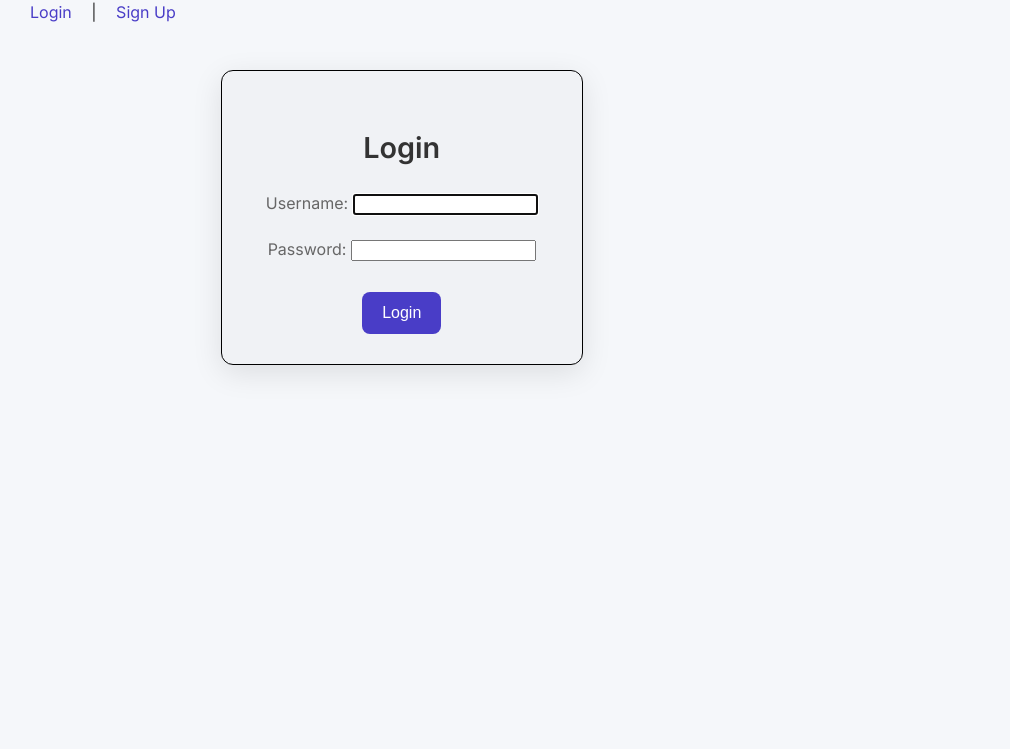
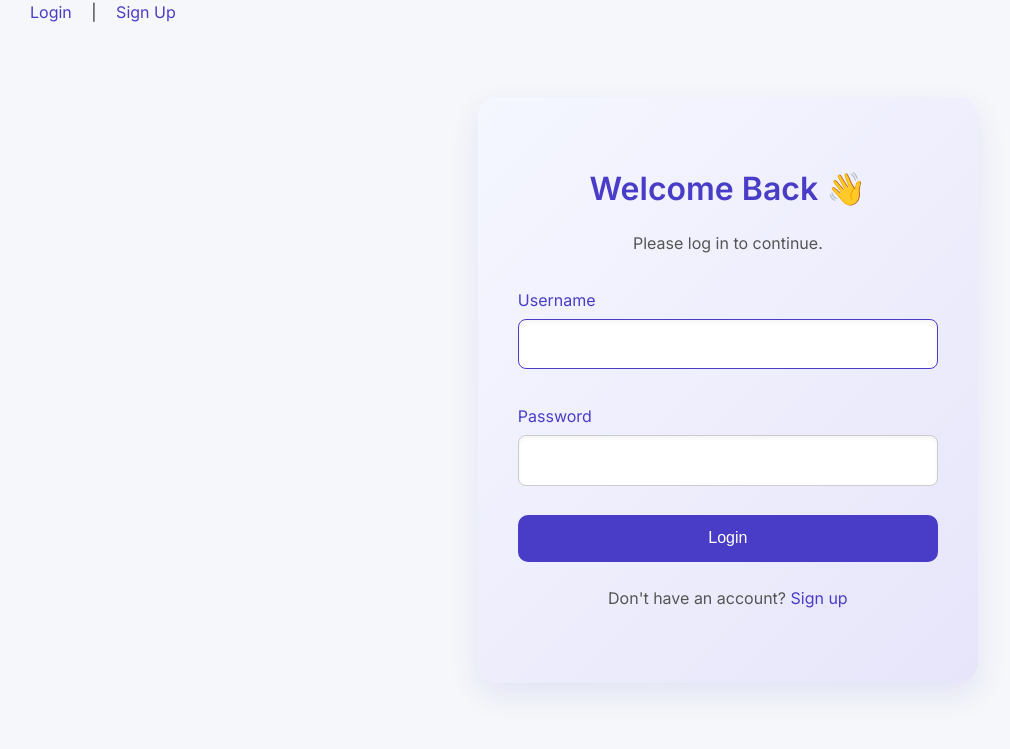
Before and after one commit to PedroGuitian/Cramora-AI, a Django app: page /accounts/login/ in a window 1280 px wide. Shown: the top 749 px of the page, without its empty margins (0-1010 px from the left). Run offline with Django 5.2, Linux system fonts and the light colour scheme.

Commit message:
Added more styles

```diff
--- a/cram_app/static/cram_app/style.css
+++ b/cram_app/static/cram_app/style.css
@@ -542,12 +542,14 @@ a.button-link:hover {
   flex-direction: column; /* ← Stack children vertically */
   align-items: center;
   background-color: white;
-  width: 600px;
+  width: 100%;
+  max-width: 600px;
   min-height: 350px;
   padding: 30px;
   border-radius: 30px;
   position: relative; /* Ensure other elements can be positioned if needed */
   margin: auto;
+  margin-top: 35px;
 }
 
 .drop-zone {
@@ -568,6 +570,15 @@ a.button-link:hover {
 
 .drop-zone.drag-over {
   background-color: #e6f2ff;
+}
+
+.outer-card-container {
+  max-width: 1000px;
+  margin: 0 auto 3rem;
+  background: linear-gradient(135deg, #f5f7ff 0%, #e7e5fa 100%);
+  padding: 2.5rem;
+  border-radius: 20px;
+  box-shadow: 0 12px 30px rgba(73, 61, 199, 0.08);
 }
 
 /* .dropzone .upload-icon */
@@ -779,7 +790,18 @@ a.button-link:hover {
 
 /* .center-wrapper */
 
+
 /* .button */
+
+.auth-container {
+  display: flex;
+  justify-content: center;
+  align-items: center;
+  min-height: calc(100vh - 80px);
+  padding: 0;
+  margin: 0 auto; /* center horizontally */
+}
+
 
 .log-in-box {
   background-color: #f0f2f5;
@@ -789,6 +811,102 @@ a.button-link:hover {
   border-radius: 12px;
   box-shadow: 0 8px 30px rgba(0, 0, 0, 0.1);
 }
+
+.auth-card {
+  background: linear-gradient(135deg, #f5f7ff 0%, #e7e5fa 100%);
+  border-radius: 20px;
+  padding: 2.5rem;
+  box-shadow: 0 12px 30px rgba(73, 61, 199, 0.1);
+  width: 100%;
+  max-width: 420px;
+  /* Remove text-align to allow natural alignment */
+}
+
+.auth-card h2 {
+  font-size: 2rem;
+  color: #493DC7;
+  margin-bottom: 0.5rem;
+  text-align: center;
+}
+
+.auth-card p {
+  color: #555;
+  font-size: 1rem;
+  margin-bottom: 2rem;
+  text-align: center;
+}
+
+.auth-card form {
+  width: 100%;
+}
+
+.auth-card label {
+  display: block;
+  margin-bottom: 0.3rem;
+  font-weight: 500;
+  color: #493DC7;
+}
+
+.auth-card input[type="text"],
+.auth-card input[type="password"],
+.auth-card input[type="email"] {
+  font-family: 'Inter', sans-serif;
+  width: 100%;
+  padding: 0.9rem;
+  font-size: 1rem;
+  border-radius: 8px;
+  border: 1px solid #ccc;
+  margin-bottom: 1.2rem;
+  background-color: #fff;
+  box-shadow: inset 0 2px 4px rgba(0, 0, 0, 0.05);
+  transition: border-color 0.3s ease;
+  box-sizing: border-box;
+}
+
+.auth-card input[type="text"]:focus,
+.auth-card input[type="password"]:focus,
+.auth-card input[type="email"]:focus {
+  border-color: #493DC7;
+  outline: none;
+}
+
+.auth-card button {
+  background-color: #493DC7;
+  color: white;
+  padding: 0.9rem;
+  border: none;
+  border-radius: 10px;
+  cursor: pointer;
+  font-size: 1rem;
+  font-weight: 500;
+  transition: background-color 0.3s ease, transform 0.2s ease;
+  width: 100%;
+}
+
+.auth-card button:hover {
+  background-color: #322A88;
+  transform: translateY(-2px);
+}
+
+.auth-switch-text {
+  margin-top: 1.5rem;
+  font-size: 0.95rem;
+  color: #666;
+  text-align: center;
+}
+
+.auth-switch-text a {
+  color: #493DC7;
+  text-decoration: none;
+  font-weight: 500;
+}
+
+.auth-switch-text a:hover {
+  color: #322A88;
+  text-decoration: underline;
+}
+
+
 
 /* End */
 
--- a/cram_app/templates/registration/login.html
+++ b/cram_app/templates/registration/login.html
@@ -3,14 +3,26 @@
 {% block title %}Login{% endblock %}
 
 {% block content %}
-  <div class="center-wrapper">
-    <div class="log-in-box">
-      <h2>Login</h2>
+  <div class="auth-container">
+    <div class="auth-card">
+      <h2>Welcome Back 👋</h2>
+      <p>Please log in to continue.</p>
       <form method="post">
         {% csrf_token %}
-        {{ form.as_p }}
-        <button type="submit" class="button">Login</button>
+        <div class="form-wrapper">
+          {% for field in form %}
+            <label for="{{ field.id_for_label }}">{{ field.label }}</label>
+            {{ field }}
+            {% if field.errors %}
+              <div class="field-error">{{ field.errors }}</div>
+            {% endif %}
+          {% endfor %}
+        </div>
+        <button type="submit">Login</button>
       </form>
+      <p class="auth-switch-text">
+        Don't have an account? <a href="{% url 'signup' %}">Sign up</a>
+      </p>
     </div>
   </div>
 {% endblock %}
```
Also changed, not shown: cram_app/templates/cram_app/create_cram_hub.html (+6 -1 lines).
